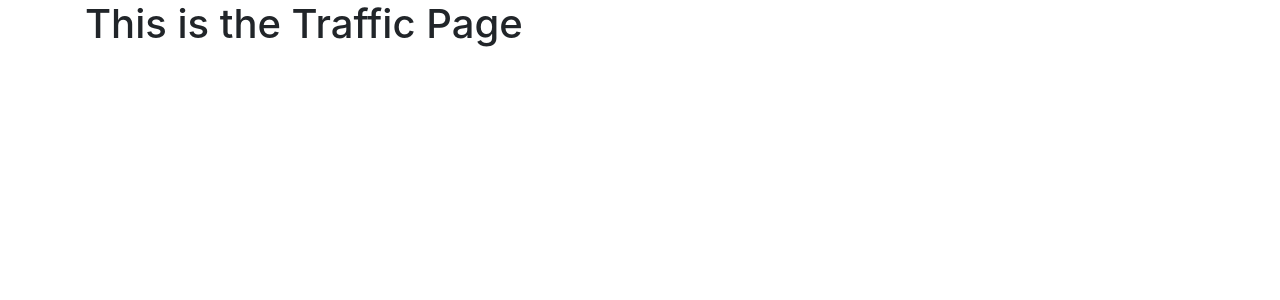
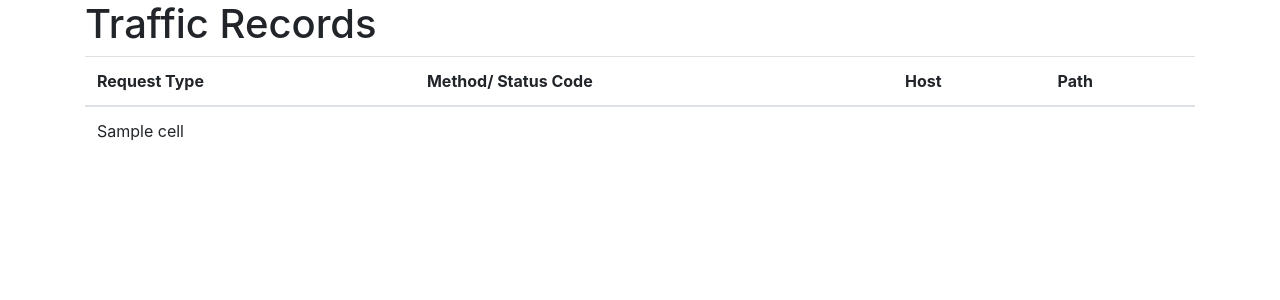
Before and after one commit to dkayaa/DIY_WIFI_Pineapple, a Flask app: template configurator/templates/traffic_page.html in a window 1280 px wide. Shown: the part 56-356 px from the top of the page. Run offline with Flask 3, Linux system fonts and the light colour scheme; the template is opened without the code that fills it: most values are stand-ins (such as "Sample title", 1, 10 or a date in 2020); some libraries are stand-ins or nearby versions.

Commit message:
added logic to record and display http traffic Records to resources/traffic csv csv populated in async process csv viewable in routings page

```diff
--- a/configurator/app.py
+++ b/configurator/app.py
@@ -2,20 +2,50 @@ import sqlite3
 from flask import Flask, render_template, request, url_for, flash, redirect
 import os
 import subprocess
-#from werkzeug.exceptions import abort
 
-app = Flask(__name__)
-app.config['SECRET_KEY'] = 'pineapple@2024'
+from scapy.all import sniff
+from scapy.layers.http import HTTPRequest, HTTPResponse
+from scapy.all import conf
+
+import threading
+import time
+
+import csv
 
 #dnsmasq_path = '/etc/dnsmasq.conf'
 #hostapd_path = '/etc/hostapd/hostapd.conf'
 #dnsmasq_leases_path = '/var/www/configurator/tests/dnsmasq.leases'
 #db_connection_string = '/var/www/configurator/resources/database.db'
+#traffic_csv = '/var/www/configurator/resources/traffic'
 
 dnsmasq_path = './tests/dnsmasq2.conf'
 hostapd_path = './tests/hostapd2.conf'
 dnsmasq_leases_path = './tests/dnsmasq.leases'
 db_connection_string = './resources/database.db'
+traffic_csv = './resources/traffic'
+
+# Define a callback function to process captured packets
+def process_packet(packet):
+    with open(traffic_csv, 'a') as f:
+        if packet.haslayer(HTTPRequest):
+            http_request = packet[HTTPRequest]
+            f.write(f"HTTP Request\t{http_request.Method.decode()}\t {http_request.Host.decode()}\t {http_request.Path.decode()} \n")
+            #print(f"HTTP Request\t {http_request.Method.decode()}\t {http_request.Host.decode()}\t {http_request.Path.decode()}")
+        elif packet.haslayer(HTTPResponse):
+            http_response = packet[HTTPResponse]
+            f.write(f"HTTP Response\t {http_response.Status_Code.decode()}\t \t \n")
+            #print(f"HTTP Response\t {http_response.Status_Code.decode()}\t \t")
+
+def traffic_process():
+    # Start sniffing on the desired interface (replace 'eth0' with your interface)
+    sniff(iface='en0', filter='tcp port 80', prn=process_packet, store=0)
+
+
+thread = threading.Thread(target=traffic_process)
+thread.start()
+
+app = Flask(__name__)
+app.config['SECRET_KEY'] = 'pineapple@2024'
 
 os.system(f"sudo chmod 644 {dnsmasq_path}")
 
@@ -109,7 +139,16 @@ def clients_page():
 
 @app.route('/traffic_page', methods=('GET', 'POST'))
 def traffic_page():
-    return render_template('traffic_page.html')
+
+    records = []
+
+    # Open the CSV file and read its contents
+    with open(traffic_csv, encoding='utf-8') as csvfile:
+        reader = csv.reader(csvfile, delimiter='\t')
+        for row in reader:
+            records.append(row)  # Append each row to records list
+
+    return render_template('traffic_page.html', records=records)
 
 @app.route('/configs_page', methods=('GET', 'POST'))
 def configs_page():
--- a/configurator/templates/routing_page.html
+++ b/configurator/templates/routing_page.html
@@ -1,7 +1,7 @@
 {% extends 'base.html' %}
 
 {% block content %}
-    <h1>{% block routing_list %} This is the Routing Page {% endblock %}</h1>
+    <h1>{% block routing_list %} Routing {% endblock %}</h1>
 		<table class="table table-striped">
 			<thead>
 				<tr>
--- a/configurator/templates/traffic_page.html
+++ b/configurator/templates/traffic_page.html
@@ -1,5 +1,24 @@
 {% extends 'base.html' %}
 
 {% block content %}
-    <h1>{% block title %} This is the Traffic Page {% endblock %}</h1>
-{% endblock %}
+    <h1>{% block title %} Traffic Records {% endblock %}</h1>
+    <table class="table table-hover">
+        <thead>
+            <tr>
+                <th>Request Type</th>
+                <th>Method/ Status Code</th>
+                <th>Host</th>
+                <th>Path</th>
+            </tr>
+        </thead>
+        <tbody>
+            {% for record in records %}
+            <tr>
+                {% for cell in record %}
+                <td>{{ cell }}</td>
+                {% endfor %}
+            </tr>
+            {% endfor %}
+        </tbody>
+    </table>
+    {% endblock %}
```
Also changed, not shown: 1 other file.
